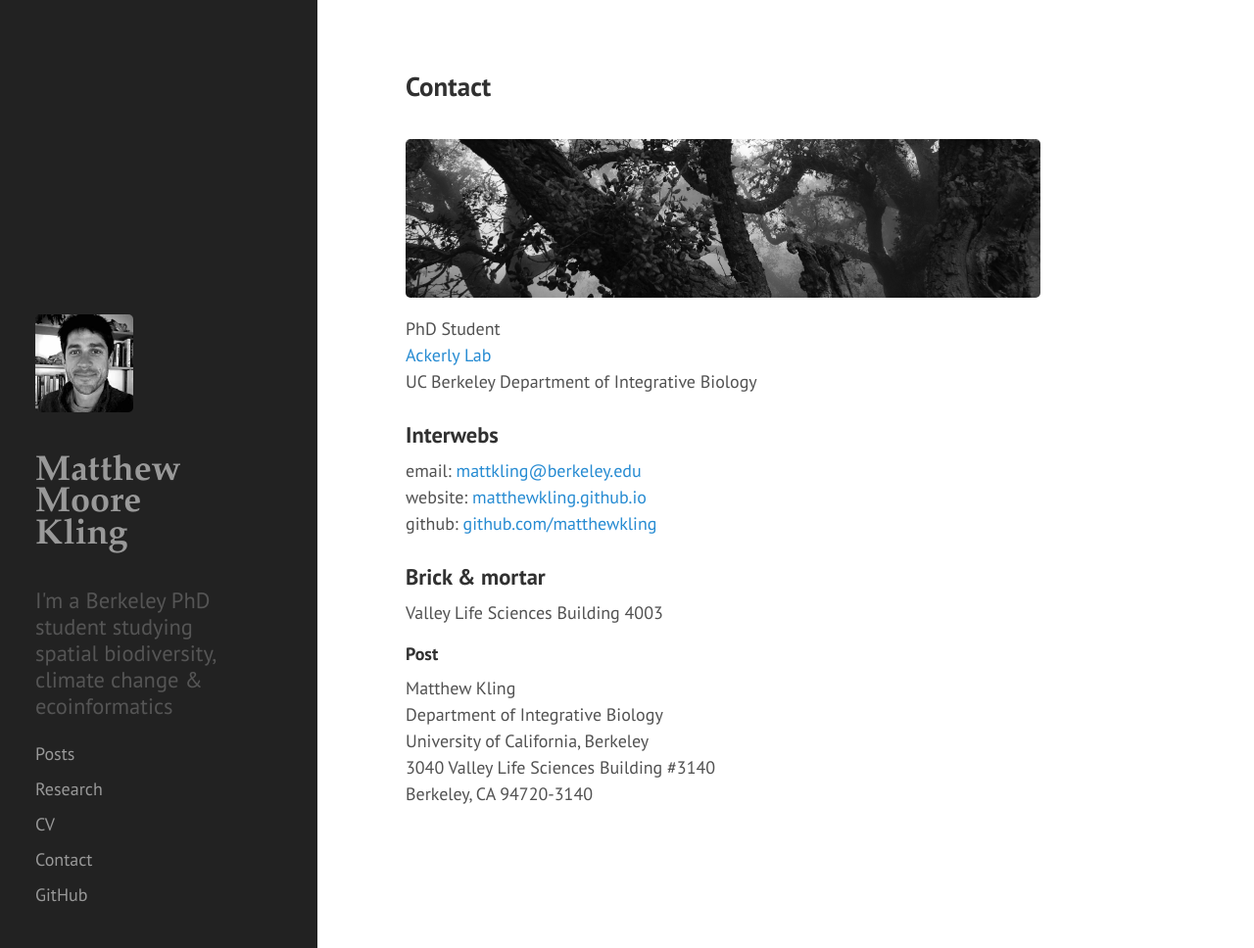
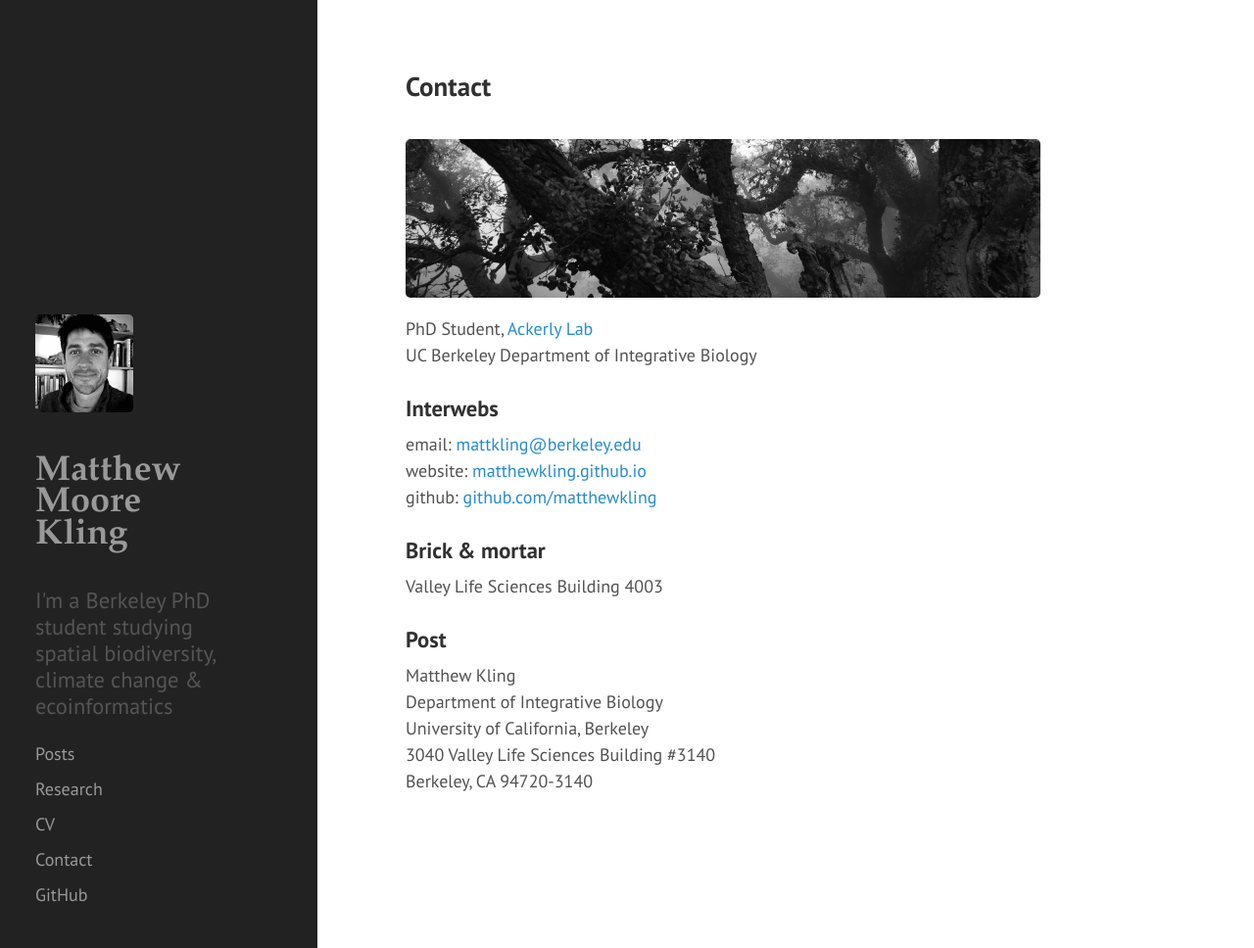
Before and after one commit to matthewkling/matthewkling.github.io, a Jekyll site: the page built from contact.md, in a window 1280 px wide and 968 px high. Shown: the whole window at 98% size. Built offline with Jekyll 4.4.1, drawn with Linux system fonts in a browser that asks for light colours.

```diff
--- a/contact.md
+++ b/contact.md
@@ -6,8 +6,7 @@ title: Contact
 ![oaks](/assets/oaks.jpg)
 
 
-PhD Student <br>
-[Ackerly Lab](http://www.ackerlylab.org) <br>
+PhD Student, [Ackerly Lab](http://www.ackerlylab.org) <br>
 UC Berkeley Department of Integrative Biology <br>
 
 ### Interwebs
@@ -18,7 +17,7 @@ github: [github.com/matthewkling](https://github.com/matthewkling) <br>
 ### Brick & mortar
 Valley Life Sciences Building 4003 <br>
 
-#### Post
+### Post
 Matthew Kling <br>
 Department of Integrative Biology <br>
 University of California, Berkeley <br>
```
